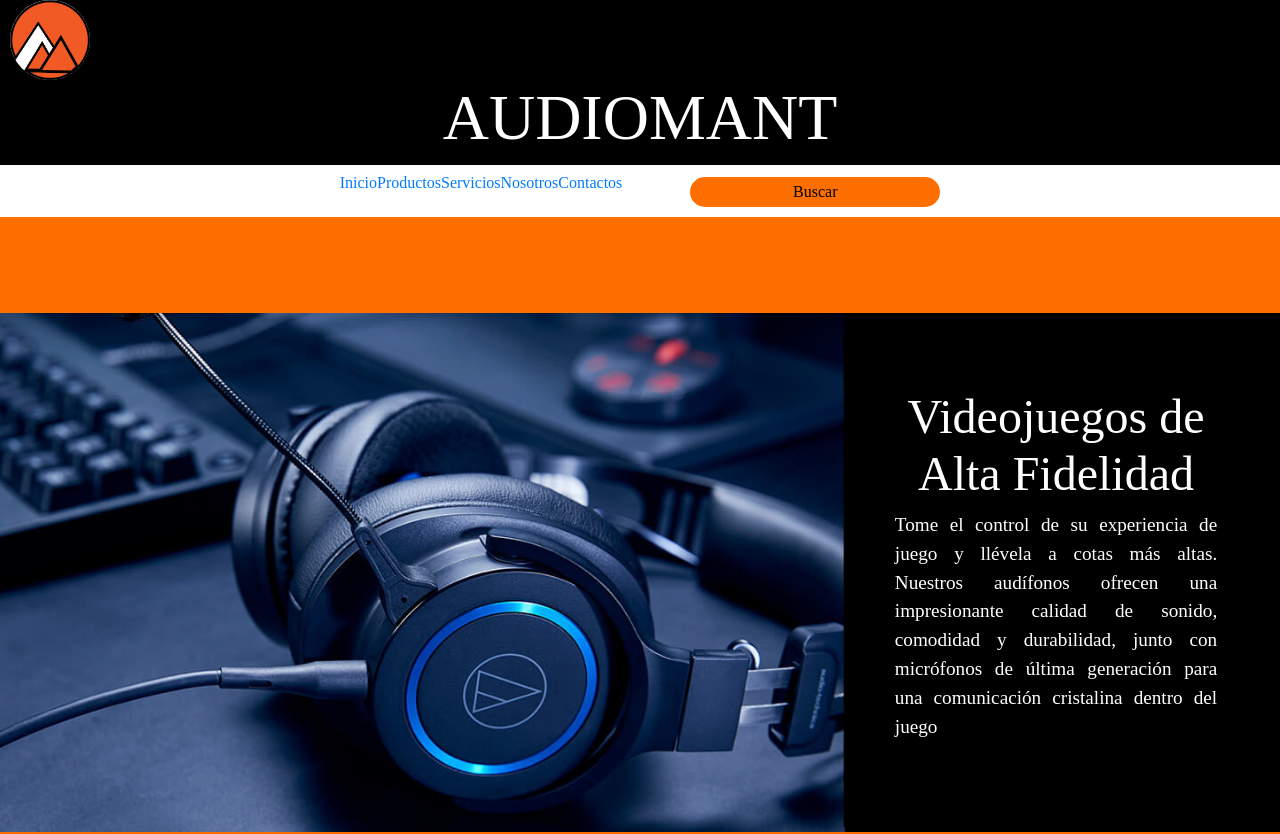
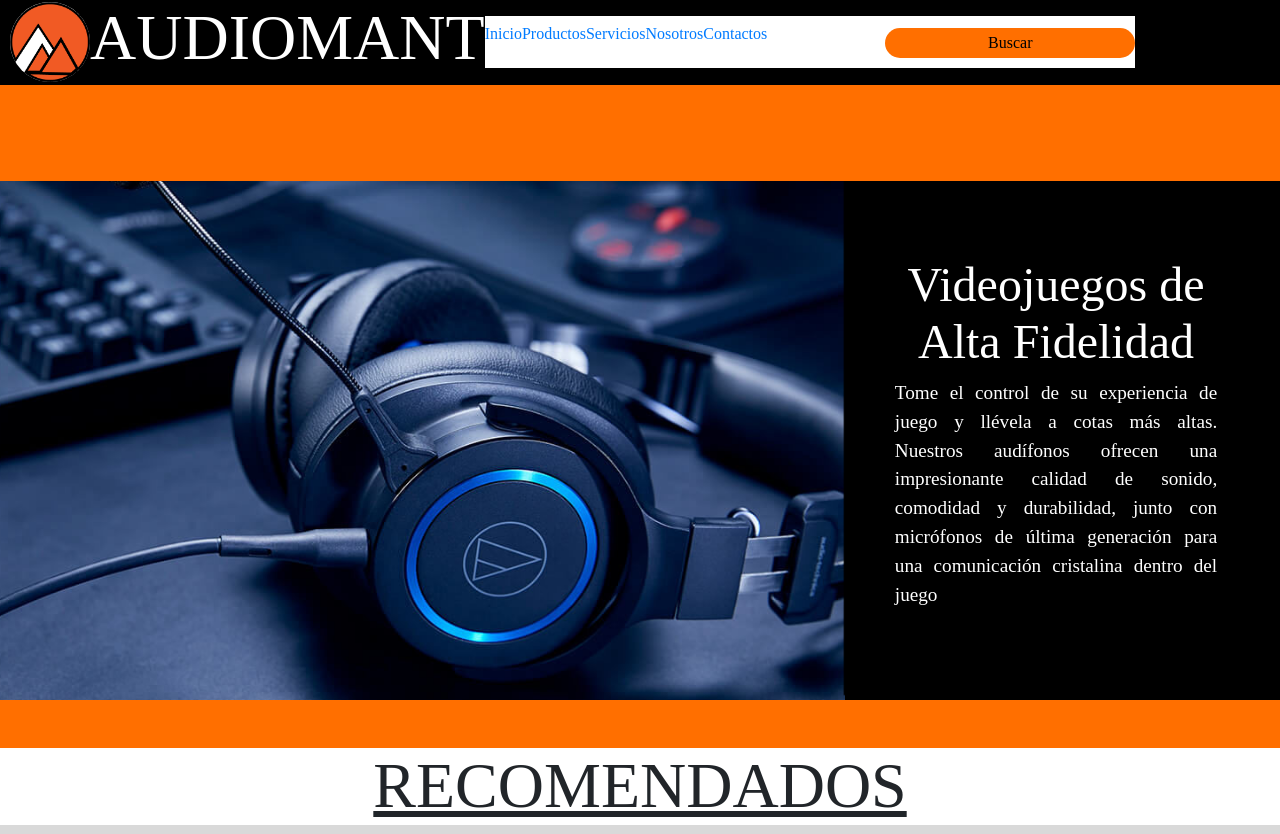
Before and after one commit to Jonadesing/audiomant, a website: page index.html in a window 1280 px wide. Shown: the top 834 px of the page. Drawn offline with nearby package versions, Linux system fonts and the light colour scheme.

Commit message:
reacomodando el header

```diff
--- a/scss/_header.scss
+++ b/scss/_header.scss
@@ -1,8 +1,11 @@
 .header_cabecera {
   background-color: $color-banner;
+  display: flex;
+  align-items: center;
   // Estilos para el encabezado
 
   .cajaLogo {
+    display: inline-block;
     background-color: $color-h;
     width: 80px;
     height: 80px;
@@ -22,7 +25,7 @@
   }
 
   .titulo {
-    display: flex;
+    display: inline-block;
     color:$color-h;
     justify-content: center;
     align-items: center;
@@ -34,6 +37,8 @@
 
   .nav_bar {
     display:flex;
+    width: auto;
+    word-spacing: 50px;
     align-items: center;
     color: $color-h;
     background-color: $color-h;
@@ -48,6 +53,7 @@
       text-align: center;
       word-spacing: 50px;
       list-style: none;
+      color: $color-p;
       // Estilos para la lista de elementos de navegación
     }
     a{
@@ -57,12 +63,7 @@
     }
 
     .enlace {
-      display: flex;
-      align-items: center; /* Alineación vertical al centro */
-      justify-content: center; /* Alineación horizontal al centro */
-      text-align: center;
-      word-spacing: 50px;
-      list-style: none;
+      color: black;
       // Estilos para los enlaces de navegación
     }
 
```
Also changed, not shown: css/style.css, 1 other file.
